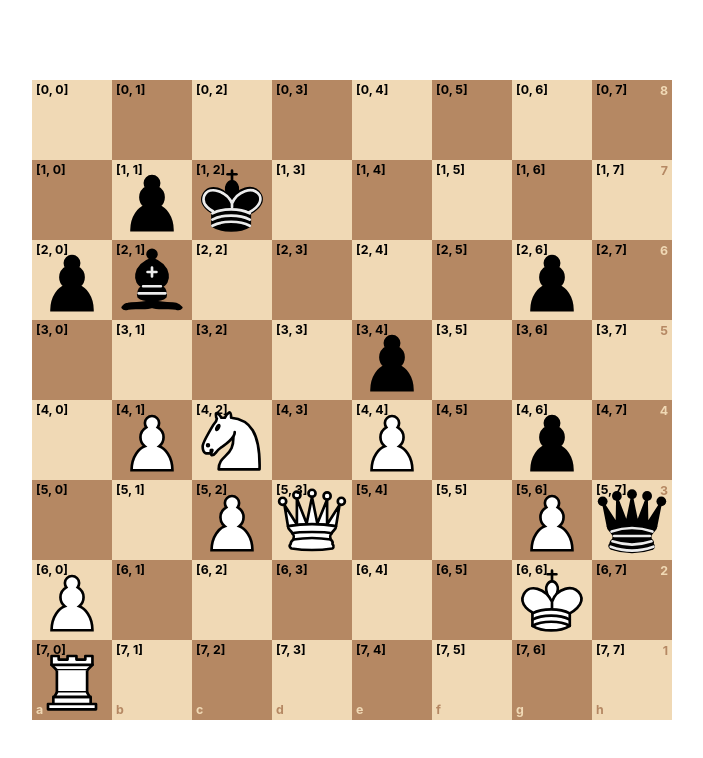
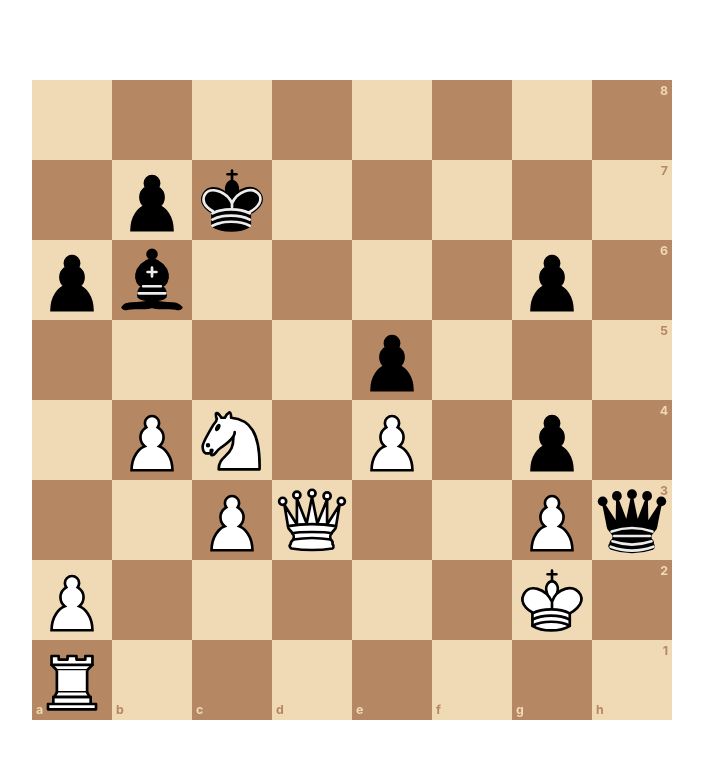
Before and after one commit to tobyjzstay/chess-react, a React (Create React App) app: page / in a window 1280 px wide. Shown: the top 758 px of the page, without its empty margins (288-991 px from the left). Built offline with nearby package versions, Linux system fonts and the light colour scheme.

Commit message:
Improve selecting and highlighting of squares + CSS additions

```diff
--- a/src/App.tsx
+++ b/src/App.tsx
@@ -2,6 +2,7 @@ import "./App.css";
 import Board from "./Board";
 
 function App() {
+    // eslint-disable-next-line react/react-in-jsx-scope
     return <Board />;
 }
 
--- a/src/Board.css
+++ b/src/Board.css
@@ -1,9 +1,5 @@
 .board {
-    display: flex;
-    flex-direction: column-reverse;
-    justify-content: center;
-    align-items: center;
-    height: 100vh;
+    cursor: pointer;
 }
 
 .rank {
--- a/src/Board.tsx
+++ b/src/Board.tsx
@@ -74,6 +74,7 @@ function parsePiece(piece: string): PieceData[] {
         case "P":
             return [{ type: Type.Pawn, colour: Colour.White }];
         default:
+            // eslint-disable-next-line no-case-declarations
             const number = parseInt(piece);
             if (isNaN(number)) throw new Error("Invalid FEN");
             return Array.from({ length: number }, () => ({
--- a/src/Piece.tsx
+++ b/src/Piece.tsx
@@ -29,21 +29,17 @@ export type Position = [number, number];
 function Piece() {
     const { squares } = React.useContext(BoardContext);
     const { file, rank } = React.useContext(SquareContext);
-    const piece = squares[file][rank].piece;
+    const square = squares[file][rank];
+    const piece = square.piece;
 
     let className = "piece";
 
-    function handleMouseEnter() {
+    function handleClick() {
+        const isSelected = square.isSelected;
+        square.setSelected(!isSelected);
         const moves = legalMoves(squares, file, rank);
         moves.forEach(([file, rank]) => {
-            squares[file][rank].highlight(true);
-        });
-    }
-
-    function handleMouseLeave() {
-        const moves = legalMoves(squares, file, rank);
-        moves.forEach(([file, rank]) => {
-            squares[file][rank].highlight(false);
+            squares[file][rank].setDestination(!isSelected);
         });
     }
 
@@ -81,7 +77,7 @@ function Piece() {
             return null;
     }
 
-    return <div className={className} onMouseEnter={handleMouseEnter} onMouseLeave={handleMouseLeave}></div>;
+    return <div className={className} onClick={handleClick}></div>;
 }
 
 function legalMoves(squares: SquareData[][], file: number, rank: number) {
--- a/src/Square.css
+++ b/src/Square.css
@@ -8,12 +8,20 @@
     position: relative;
 }
 
-.square__white {
+.square.white {
     background-color: #f0d9b5;
 }
 
-.square__black {
+.square.black {
     background-color: #b58863;
+}
+
+.square.white .coord {
+    color: #b58863;
+}
+
+.square.black .coord {
+    color: #f0d9b5;
 }
 
 .coord {
@@ -23,7 +31,7 @@
     user-select: none;
 }
 
-.coord__file {
+.coord.file {
     bottom: 0px;
     left: 0;
     text-align: left;
@@ -31,31 +39,42 @@
     padding-left: 4px;
 }
 
-.coord__rank {
+.coord.rank {
     top: 1px;
     right: 0;
     height: 100%;
     padding-right: 4px;
 }
 
-.square__white .coord {
-    color: #b58863;
+.coord.debug {
+    top: 0px;
+    left: 0;
+    padding-left: 4px;
+    padding-right: 4px;
 }
 
-.square__black .coord {
-    color: #f0d9b5;
-}
-
-.square__selected {
+.square.previous {
     background-color: rgba(155, 199, 0, 0.41);
 }
 
-.square .coord__debug {
-    top: 0px;
-    left: 0;
-    font-size: calc(8px + 4 * ((100vw - 320px) / 880));
-    text-align: left;
-    padding-left: 4px;
-    padding-right: 4px;
-    color: black;
+.square.destination {
+    background: radial-gradient(rgba(20, 85, 30, 0.5) 19%, rgba(0, 0, 0, 0) 20%);
 }
+
+.square.selected {
+    background-color: rgba(20, 85, 30, 0.5);
+}
+
+.square.capture {
+    background: radial-gradient(transparent 0%, transparent 79%, rgba(20, 85, 0, 0.3) 80%);
+}
+
+.square.check {
+    background: radial-gradient(
+        ellipse at center,
+        rgb(255, 0, 0) 0%,
+        rgb(231, 0, 0) 25%,
+        rgba(169, 0, 0, 0) 89%,
+        rgba(158, 0, 0, 0) 100%
+    );
+}
--- a/src/Square.tsx
+++ b/src/Square.tsx
@@ -1,13 +1,16 @@
 import React from "react";
 import { BoardContext, FILES, RANKS } from "./Board";
-import Piece, { PieceData } from "./Piece";
+import Piece, { PieceData, Type } from "./Piece";
 import "./Square.css";
 
 export type SquareData = {
     file: number; // a-h
     rank: number; // 1-8
     piece: PieceData;
-    highlight: (value: boolean) => void;
+    isDestination: boolean;
+    setDestination: (value: boolean) => void;
+    isSelected: boolean;
+    setSelected: (value: boolean) => void;
 };
 
 export const SquareContext = React.createContext<{
@@ -15,29 +18,52 @@ export const SquareContext = React.createContext<{
     rank: number;
 }>(Object.create(null));
 
-function Square({ file, rank, selected }: { file: number; rank: number; selected?: boolean }) {
+function Square({ file, rank }: { file: number; rank: number }) {
     const { squares } = React.useContext(BoardContext);
-    const [highlighted, setHighlighted] = React.useState(false);
+    const piece = squares[file][rank].piece;
+
+    const [destination, setDestination] = React.useState(false);
+    const [selected, setSelected] = React.useState(false);
+
     const baseClassName = "square";
     let squareClassName = baseClassName;
-    let selectedClassName = baseClassName;
+    let moveClassName = baseClassName;
 
-    squares[file][rank].highlight = setHighlighted;
+    squares[file][rank].isDestination = destination;
+    squares[file][rank].setDestination = setDestination;
 
-    if (rank % 2 === file % 2) squareClassName += " square__white";
-    else squareClassName += " square__black";
+    squares[file][rank].isSelected = selected;
+    squares[file][rank].setSelected = (value: boolean) => {
+        if (value)
+            for (let f = 0; f < FILES; f++) {
+                for (let r = 0; r < RANKS; r++) {
+                    if (f === file && r === rank) continue;
+                    squares[f][r].setSelected(false);
+                    squares[f][r].setDestination(false);
+                }
+            }
+        setSelected(value);
+    };
 
-    if (highlighted) selectedClassName += " square__selected";
+    if (rank % 2 === file % 2) squareClassName += " white";
+    else squareClassName += " black";
+
+    if (selected) moveClassName += " selected previous";
+
+    if (destination) {
+        moveClassName += " destination";
+        if (piece.type !== Type.None) moveClassName += " capture";
+    }
 
     return (
         <SquareContext.Provider value={{ file, rank }}>
             <div className={squareClassName}>
-                <div className={selectedClassName}>
-                    <p className="coord coord__debug">{"[" + file + ", " + rank + "]"}</p>
+                <div className={moveClassName}>
+                    {/* <p className="coord debug">{"[" + file + ", " + rank + "]"}</p> */}
                     {FILES - 1 === file && (
-                        <p className="coord coord__file">{String.fromCharCode("a".charCodeAt(0) + rank)}</p>
+                        <p className="coord file">{String.fromCharCode("a".charCodeAt(0) + rank)}</p>
                     )}
-                    {RANKS - 1 === rank && <p className="coord coord__rank">{FILES - file}</p>}
+                    {RANKS - 1 === rank && <p className="coord rank">{FILES - file}</p>}
                     <Piece />
                 </div>
             </div>
--- a/src/index.css
+++ b/src/index.css
@@ -9,3 +9,10 @@ body {
 code {
     font-family: source-code-pro, Menlo, Monaco, Consolas, "Courier New", monospace;
 }
+
+#root {
+    display: flex;
+    justify-content: center;
+    align-items: center;
+    height: 100vh;
+}
```
